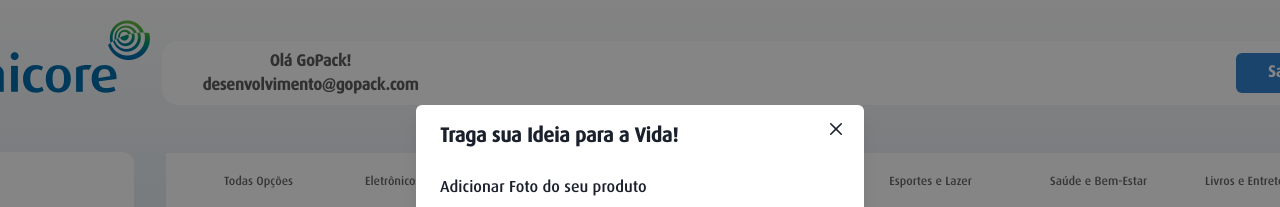
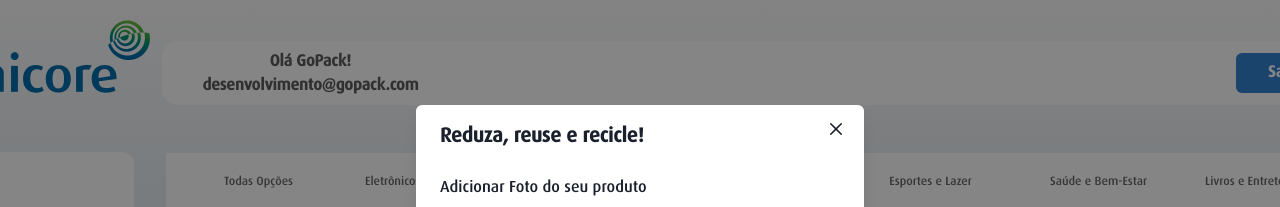
Before and after one commit to DevWeDesc/Umicore, a React (Vite) app: page /Home in a window 1280 px wide. Both pictures are taken after a click on the link "Anunciar". Shown: the top 207 px of the page. Built offline with nearby package versions, Linux system fonts and the light colour scheme.

Commit message:
Alterações

```diff
--- a/src/components/Nav/index.tsx
+++ b/src/components/Nav/index.tsx
@@ -21,6 +21,7 @@ import { Button } from "@chakra-ui/react";
 //import { RealoadContext } from "../../context/reloadContext";
 // import { useReloadContext } from "../../context/reloadContext";
 import { IoIosAdd } from "react-icons/io";
+import { useNavigate } from "react-router-dom";
 
 // const Schema = object({
 //   photo: string().required("O Link é Obrigatório"),
@@ -41,6 +42,7 @@ import { IoIosAdd } from "react-icons/io";
 
 export default function Nav() {
   const [modalOpen, setModalOpen] = useState(false);
+  const navigate = useNavigate();
 
   // const { setReload } = useReloadContext();
   //   //const [reload, setReload] = useState(false);
@@ -122,7 +124,10 @@ export default function Nav() {
           Dashboard
         </Text>
       </a> */}
-      <a href="/Home" style={{ width: "100%" }}>
+      <a
+        onClick={() => navigate("/Home")}
+        style={{ width: "100%", cursor: "pointer" }}
+      >
         <Text w="100%" fontSize="18">
           Listagem de Produtos
         </Text>
@@ -148,7 +153,7 @@ export default function Nav() {
       <GenericModal isOpen={modalOpen} onClose={closeModal}>
         <ModalContent>
           {/* <form onSubmit={handleSubmit(onSubmit)}> */}
-          <ModalHeader>Traga sua Ideia para a Vida!</ModalHeader>
+          <ModalHeader>Reduza, reuse e recicle!</ModalHeader>
           <ModalCloseButton />
           <ModalBody>
             <FormLabel>Adicionar Foto do seu produto</FormLabel>
```
